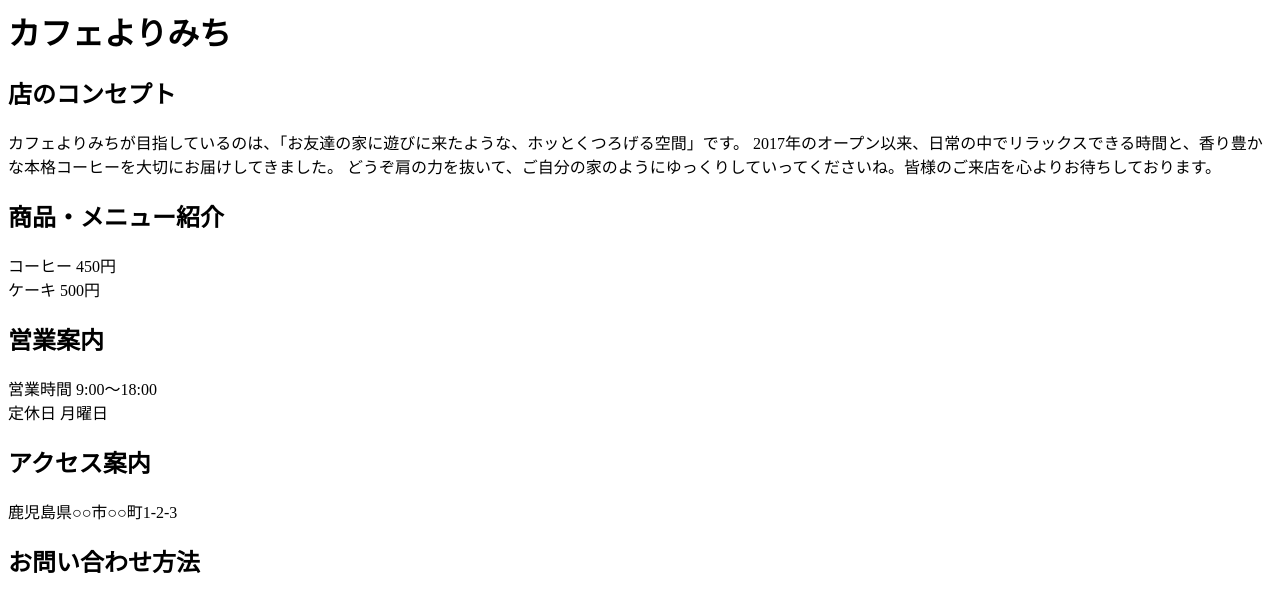
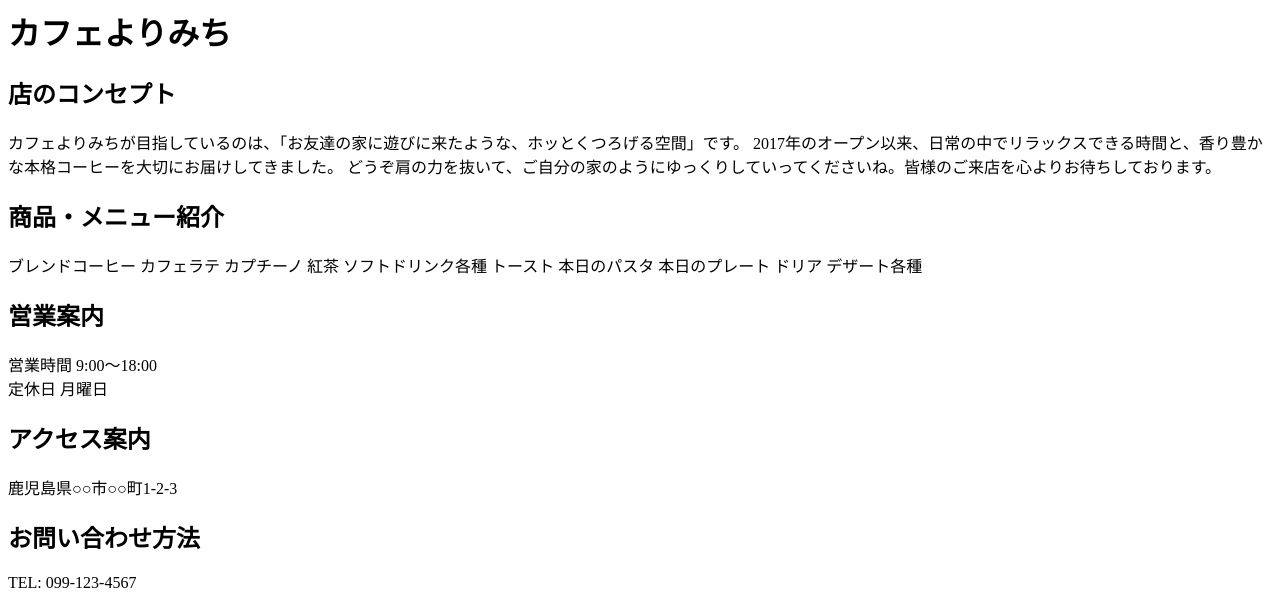
Before and after one commit to seigahamaue/index.html, a plain HTML site: page index.html in a window 1280 px wide. Shown: the top 595 px of the page. Drawn offline with Linux system fonts and the light colour scheme.

Commit message:
Update index.html

```diff
--- a/index.html
+++ b/index.html
@@ -6,7 +6,17 @@
 どうぞ肩の力を抜いて、ご自分の家のようにゆっくりしていってくださいね。皆様のご来店を心よりお待ちしております。</p>
 
 <h2>商品・メニュー紹介</h2>
-<p>コーヒー 450円<br>ケーキ 500円</p>
+<p>ブレンドコーヒー
+カフェラテ
+カプチーノ
+紅茶
+ソフトドリンク各種
+トースト
+本日のパスタ
+本日のプレート
+ドリア
+デザート各種
+</p>
 
 <h2>営業案内</h2>
 <p>営業時間 9:00～18:00<br>定休日 月曜日</p>
```
